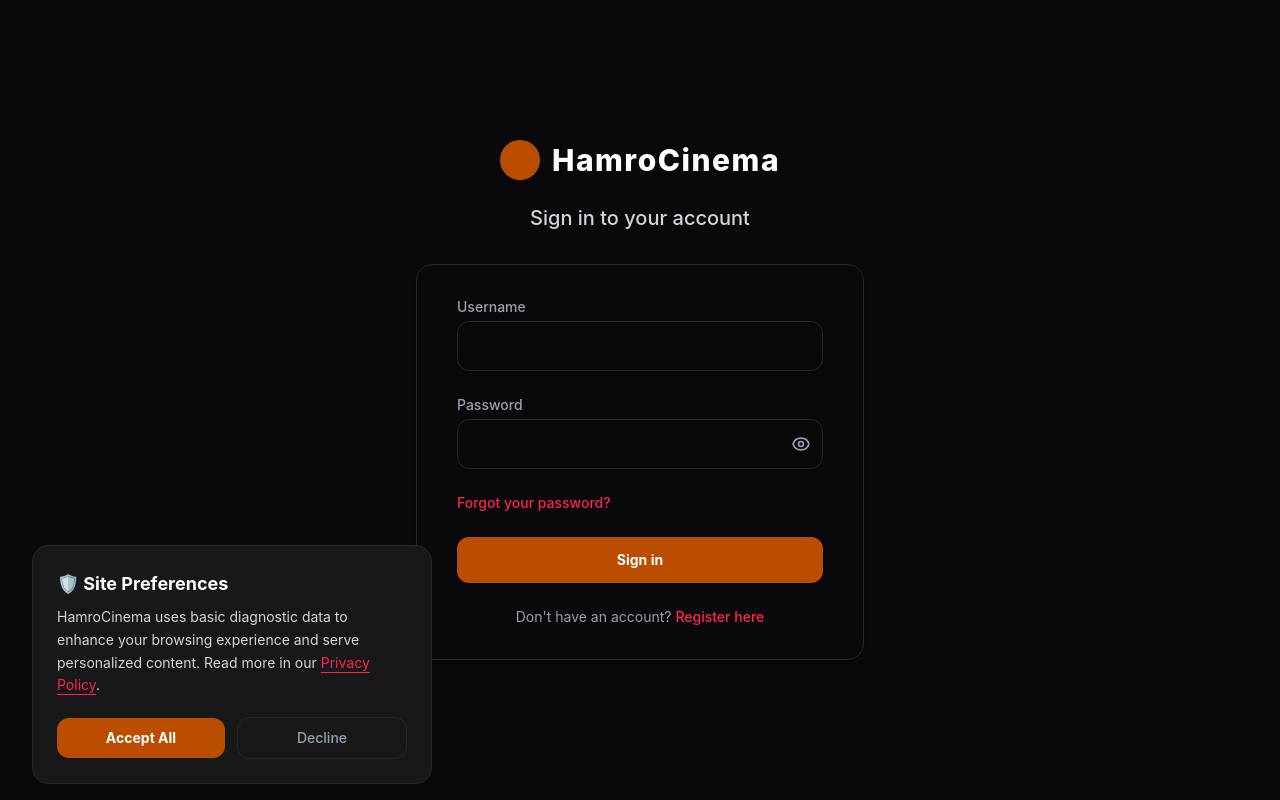
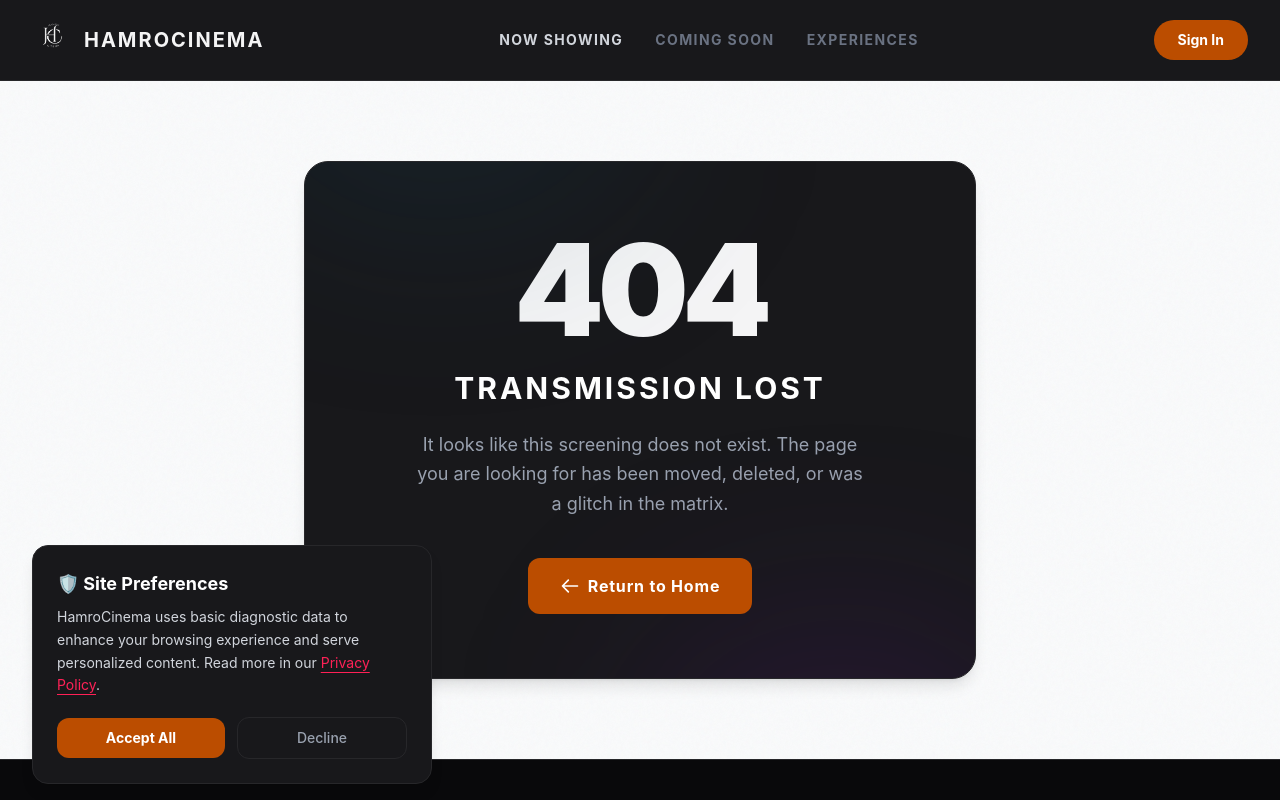
Before and after one commit to ksubedi008/HamroCinema, a React app in the folder frontend/: page /cinema-hq-99x/movies in a window 1280 px wide. Before the commit this address led to /login. Shown: the top 800 px of the page. Built offline with nearby package versions, Linux system fonts and the light colour scheme; the HTML template or start-up script is replaced by a standard one.

Commit message:
Hello there

```diff
--- a/frontend/src/layouts/CustomerLayout.jsx
+++ b/frontend/src/layouts/CustomerLayout.jsx
@@ -22,9 +22,7 @@ const CustomerLayout = () => {
 
   // Redirect removed: Admins/Managers can now browse the public site normally.
   // We provide a VIP "Command Center" link in their profile dropdown instead.
-  if (!user) {
-      return <Navigate to="/login" replace />;
-  }
+  // Guests can also browse the public site normally.
 
   return (
     <div className="min-h-screen bg-gray-50 text-gray-900 dark:bg-[#121212] dark:text-white flex flex-col font-sans relative overflow-hidden transition-colors duration-300">
@@ -49,6 +47,7 @@ const CustomerLayout = () => {
 
             {/* Desktop Auth / Profile */}
             <div className="hidden md:flex items-center gap-4">
+              {user ? (
                 <div className="relative" ref={dropdownRef}>
                   <button
                     onClick={() => setIsProfileOpen(!isProfileOpen)}
@@ -89,6 +88,11 @@ const CustomerLayout = () => {
                     </div>
                   )}
                 </div>
+              ) : (
+                <Link to="/login" className="btn-premium px-6 py-2.5 rounded-full text-sm">
+                  Sign In
+                </Link>
+              )}
             </div>
 
             {/* Mobile Hamburger Button */}
@@ -115,6 +119,8 @@ const CustomerLayout = () => {
 
               <div className="border-t border-zinc-800 my-2"></div>
 
+              {user ? (
+                <>
                   <div className="flex items-center gap-3 py-2">
                     <div className="w-10 h-10 rounded-full bg-gradient-to-br from-purple-500 to-pink-500 flex items-center justify-center font-bold text-lg shadow-inner text-white">
                       {user.username[0].toUpperCase()}
@@ -134,6 +140,10 @@ const CustomerLayout = () => {
 
                   <Link to="/booking-history" onClick={() => setIsMobileMenuOpen(false)} className="text-base font-medium text-gray-300 hover:text-white py-2">Booking History</Link>
                   <button onClick={() => { setIsMobileMenuOpen(false); logoutUser(); }} className="text-left text-base font-medium text-rose-500 hover:text-rose-500 py-2">Log Out</button>
+                </>
+              ) : (
+                <Link to="/login" onClick={() => setIsMobileMenuOpen(false)} className="btn-premium text-center py-3 rounded-full mt-2">Sign In</Link>
+              )}
             </div>
           </div>
         )}
```
Lines whose indentation alone changed are shown as unchanged.
